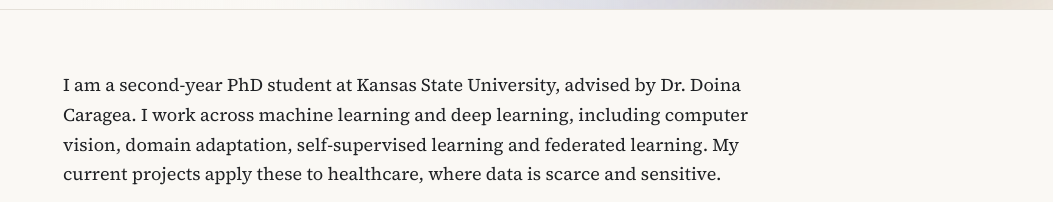
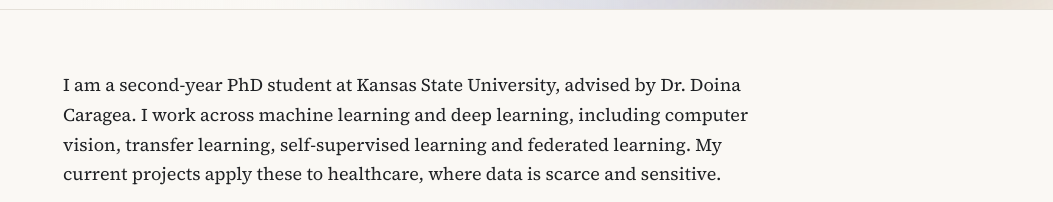
Before and after one commit to mohammadakbar2603/mohammadakbar2603.github.io, a plain HTML site: page index.html in a window 1280 px wide. Shown: the part 370-572 px from the top of the page, without its empty margins (227-1280 px from the left). Drawn offline with Linux system fonts and the light colour scheme.

Commit message:
Say transfer learning instead of domain adaptation

```diff
--- a/index.html
+++ b/index.html
@@ -192,7 +192,7 @@
 
 <main class="wrap">
   <section class="rise">
-    <p>I am a second-year PhD student at Kansas State University, advised by Dr. Doina Caragea. I work across machine learning and deep learning, including computer vision, domain adaptation, self-supervised learning and federated learning. My current projects apply these to healthcare, where data is scarce and sensitive.</p>
+    <p>I am a second-year PhD student at Kansas State University, advised by Dr. Doina Caragea. I work across machine learning and deep learning, including computer vision, transfer learning, self-supervised learning and federated learning. My current projects apply these to healthcare, where data is scarce and sensitive.</p>
     <p>Before Kansas State, I completed my B.Sc. in Computer Science and Engineering at Chittagong University of Engineering and Technology and taught as a Lecturer at East Delta University.</p>
     <p class="note"><span class="dot" aria-hidden="true"></span>Looking for a research internship for Summer 2027</p>
   </section>
```
Also changed, not shown: 1 other file.
